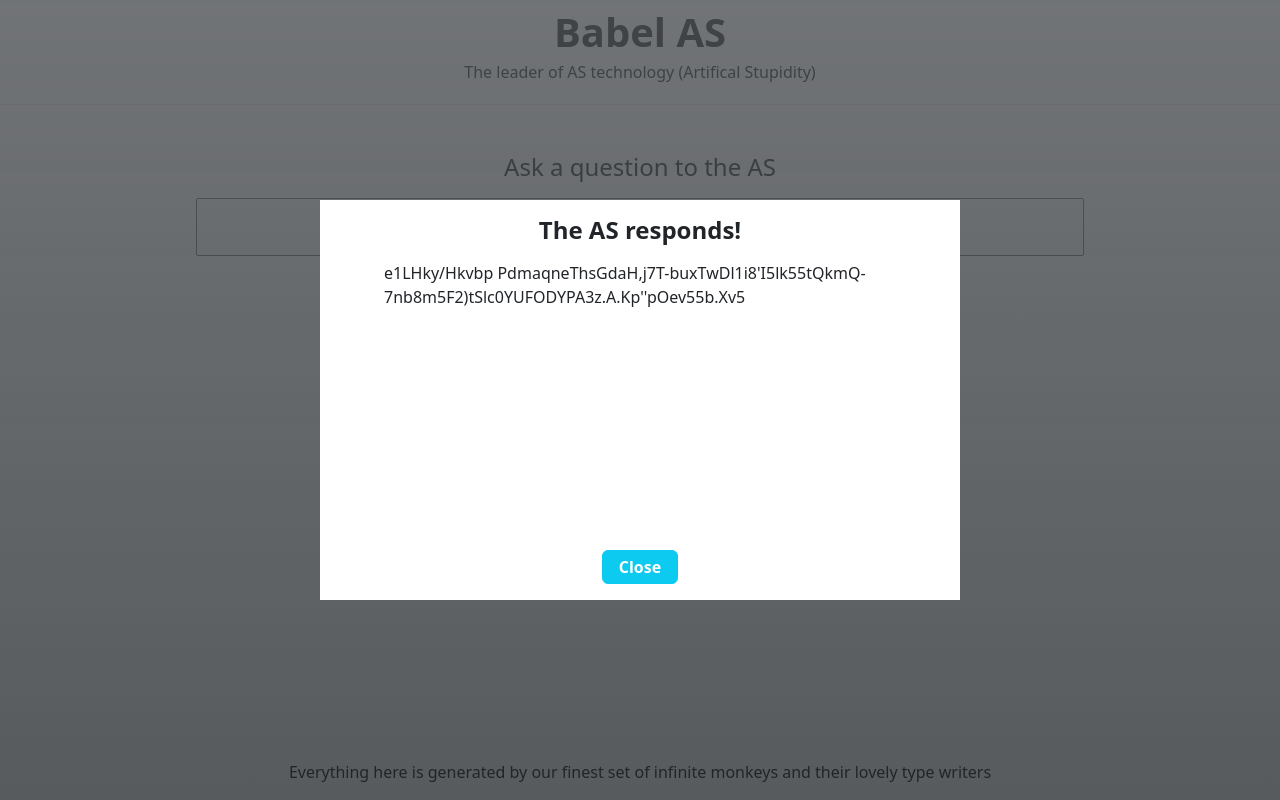
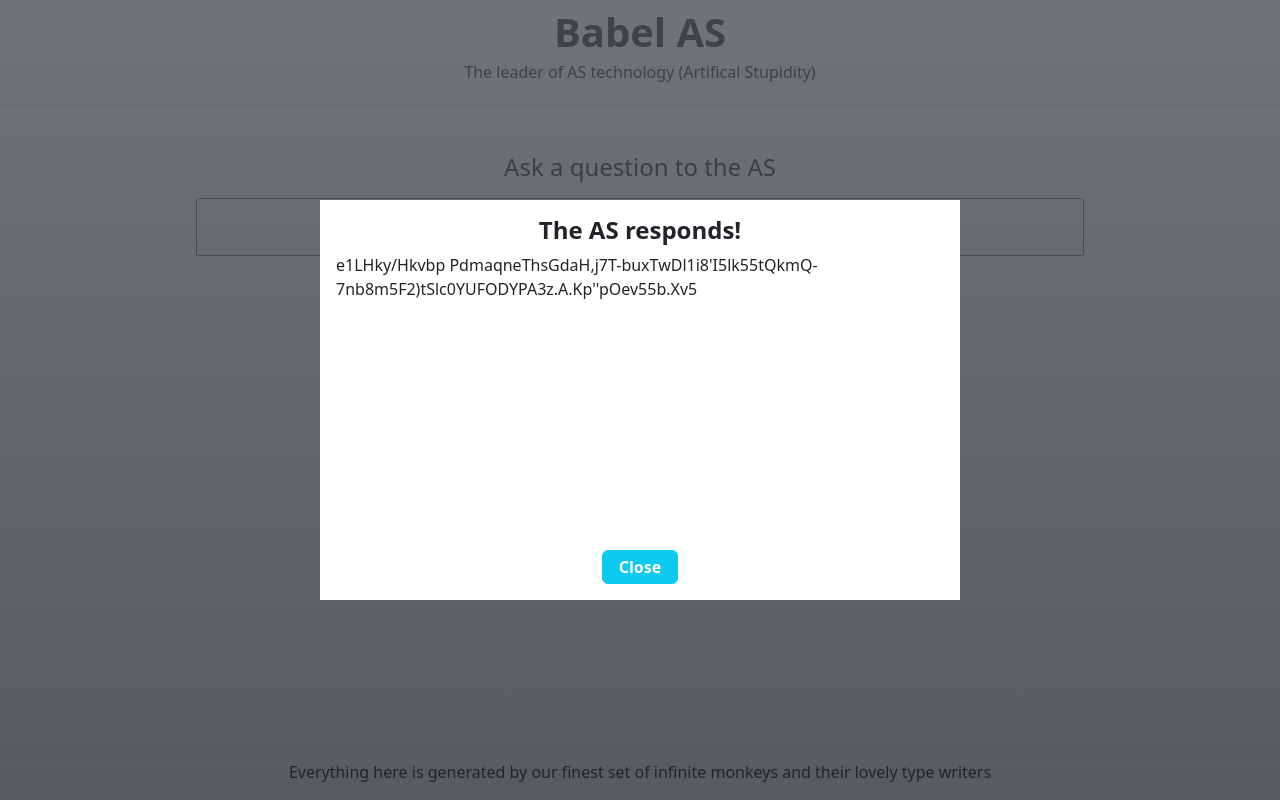
Before and after one commit to Lordpun/Babel-AS, a React (Vite) app: page / in a window 1280 px wide. Both pictures are taken after a click on the link "Ask". Built offline with nearby package versions, Linux system fonts and the light colour scheme.

Commit message:
Prevented text from overflowing

```diff
--- a/src/components/Response.jsx
+++ b/src/components/Response.jsx
@@ -22,7 +22,7 @@ function Response({onClick}) {
     <section className="bg-white d-flex flex-column align-items-center p-3 w-50 h-50">
       <h4 className="fw-bold">The AS responds!</h4>
 
-      <p className="py-2 px-5 flex-grow-1">{generateText()}</p>
+      <p className="flex-grow-1 text-break overflow-auto">{generateText()}</p>
 
       <a onClick={onClick} className="btn btn-info fw-bold text-white px-3 py-1">Close</a>
     </section>
```
